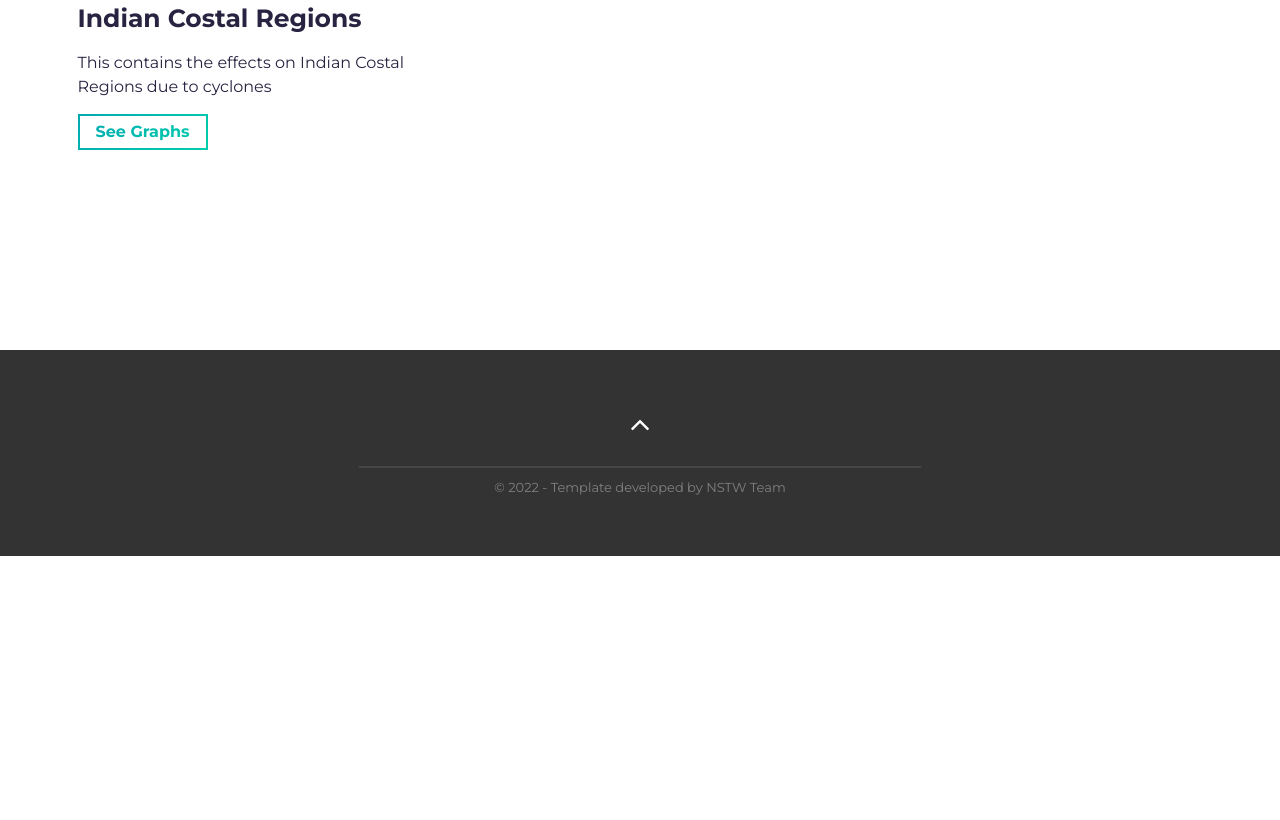
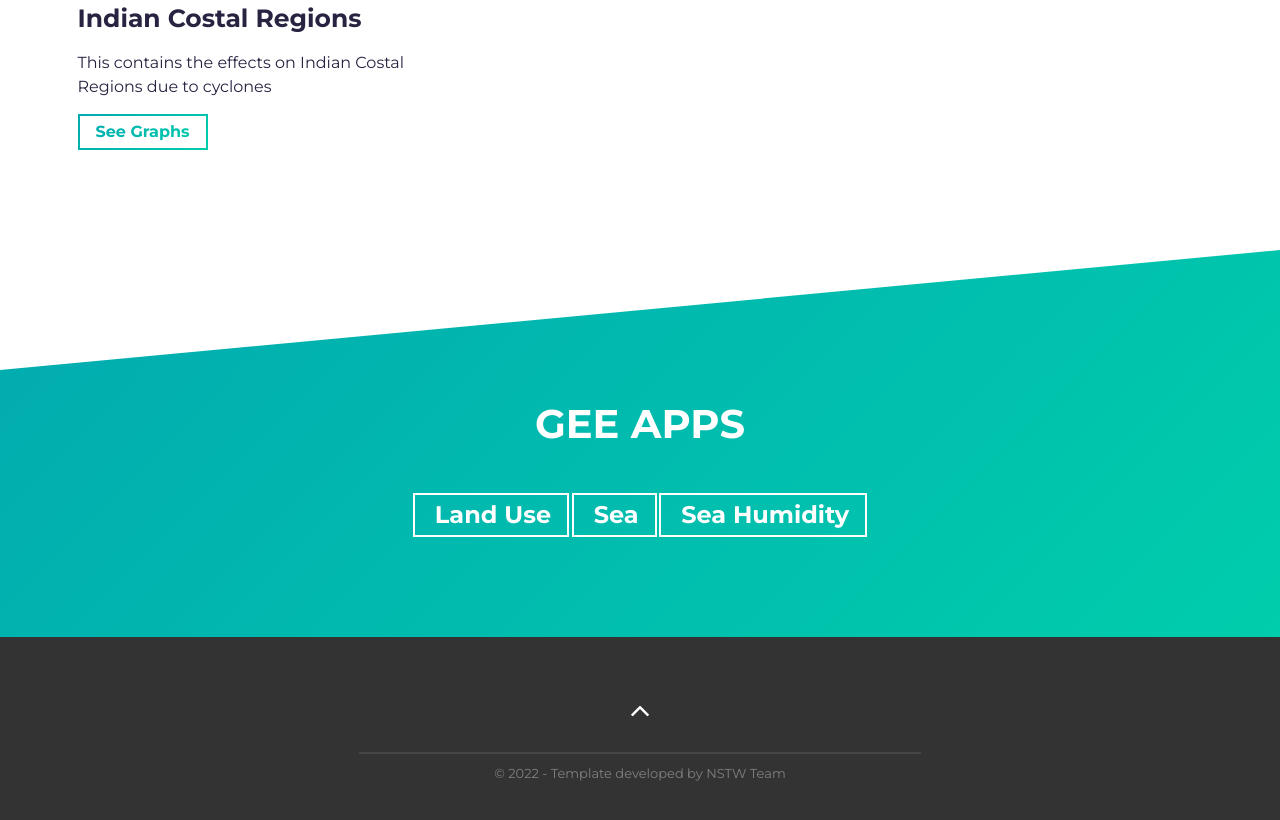
Before and after one commit to Sreejan-Patel/Cyclomania, a website built with Parcel: page src/index.html in a window 1280 px wide. Shown: the part 2673-3493 px from the top of the page. Before the commit the page ends 3229 px from the top, so only its background shows below. Built offline with nearby package versions, Linux system fonts and the light colour scheme.

Commit message:
GEE apps added

```diff
--- a/src/index.html
+++ b/src/index.html
@@ -349,21 +349,36 @@
     <!-- /END Projects Section -->
 
     <!-- **** Contact Section **** -->
-    <!-- <section id="contact">
+    <section id="contact">
       <div class="container">
-        <h2 class="section-title">Contact</h2>
+        <h2 class="section-title">GEE Apps</h2>
         <div class="contact-wrapper load-hidden">
-          <p class="contact-wrapper__text">[Put your call to action here]</p>
           <a
             rel="noreferrer"
             target="_blank"
             class="cta-btn cta-btn--resume"
-            href="mailto:example@email.com"
-            >Call to Action</a
+            href="https://divyavarshini65.users.earthengine.app/view/estlanduse"
+            >Land Use</a
+          >
+
+          <a
+            rel="noreferrer"
+            target="_blank"
+            class="cta-btn cta-btn--resume"
+            href="https://divyavarshini65.users.earthengine.app/view/seadata"
+            >Sea</a
+          >
+
+          <a
+            rel="noreferrer"
+            target="_blank"
+            class="cta-btn cta-btn--resume"
+            href="https://divyavarshini65.users.earthengine.app/view/seadatahumidity"
+            >Sea Humidity</a
           >
         </div>
       </div>
-    </section> -->
+    </section>
     <!-- /END Contact Section -->
 
     <!-- **** Footer Section **** -->
--- a/src/sass/components/_buttons.scss
+++ b/src/sass/components/_buttons.scss
@@ -74,6 +74,7 @@
 .cta-btn--resume {
   color: $white-color;
   border: 2px solid $white-color;
+  padding-left: 20px;
 
   &::after {
     background: $white-color;
```
